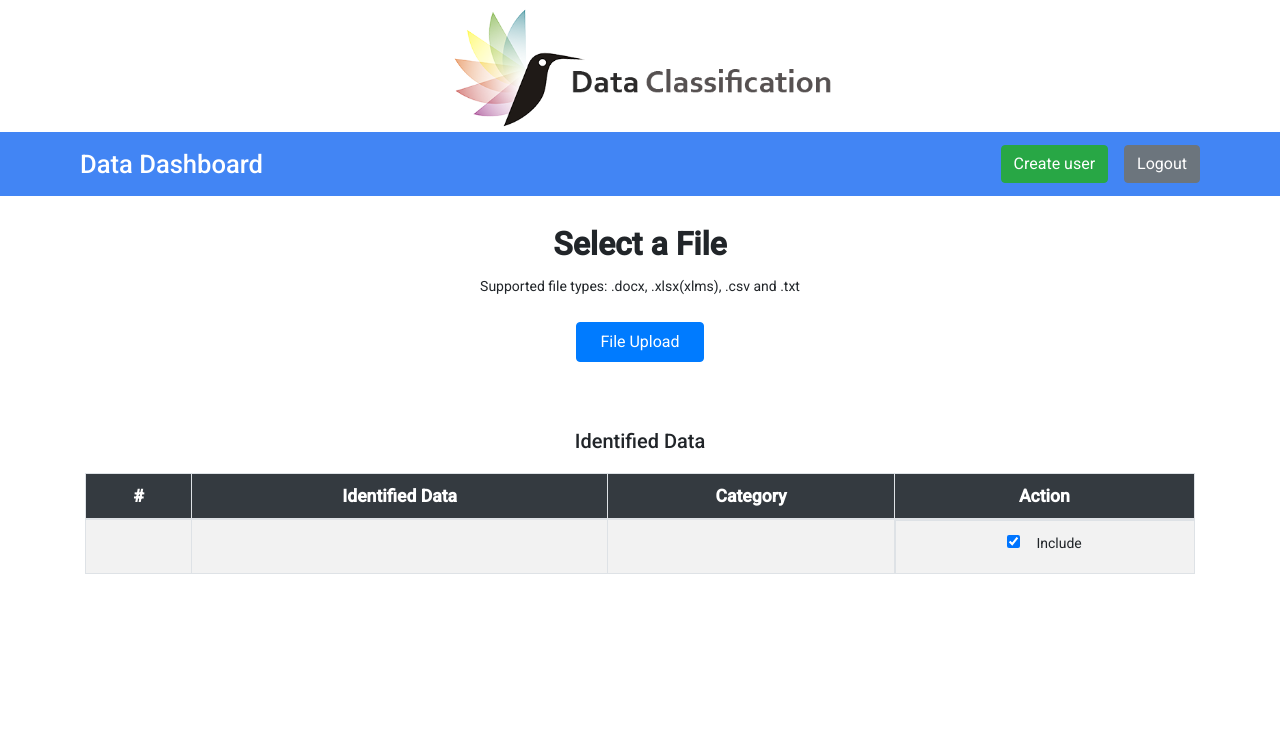
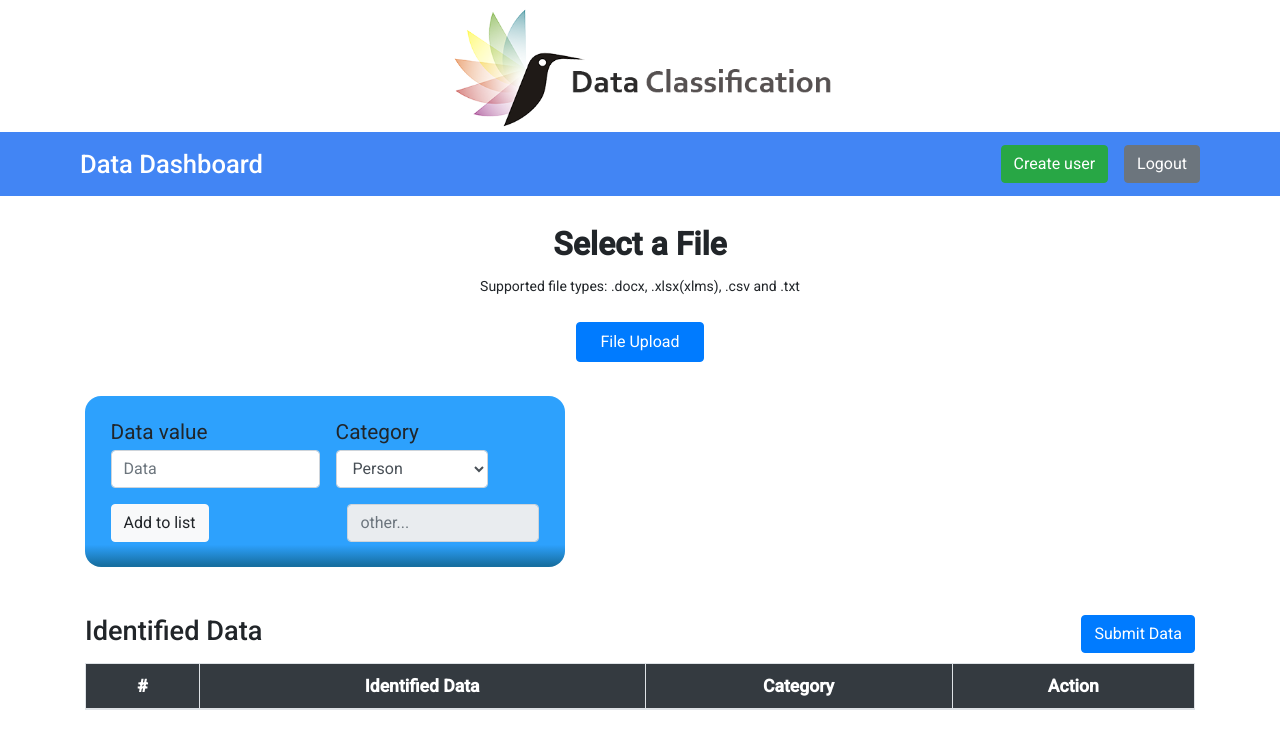
Before and after one commit to B1NER0/Angular_B_CMPG, an Angular app: page /home in a window 1280 px wide. Shown: the top 748 px of the page. Built offline with nearby package versions, Linux system fonts and the light colour scheme.

Commit message:
Added manual data input and more api routes

```diff
--- a/src/app/home/home.component.html
+++ b/src/app/home/home.component.html
@@ -1,3 +1,4 @@
+
 
 <div class="header">
     <img class="logo" src="assets\images\Web-Logo2.png"/>
@@ -26,13 +27,44 @@
 
     <p class="fileInfo">{{theFilename}}</p>
 
+    <div class="mb-3" id="leader" *ngIf="isLoad" role="alert">
+      <img src="assets\images\loadIc.gif"/>
+    </div>
+
   </div>
 
 
   <div class="container">
+
+    <div class="manContainer">
+
+    <div class="manData ">
+      <label >Data value<input type="text" class="form-control mt-2" id="manData" placeholder="Data"></label>
+
+
+      <div class="catDiv">
+        <label for="sel1">Category<select #mySelect class="form-control mt-2 manCat" id="sel1" (change)='onOptionSelected(mySelect.value)'>
+          <option class='option' *ngFor='let option of catValues' [value]="option">{{option}}</option>
+        </select></label>
+    </div>
+
+    </div>
+
+    <input type="text" class="form-control mt-2 otherT" disabled id="otherData" placeholder="other...">
+
+    <button class="btn btn-light mt-2" (click)="submitData()">Add to list</button>
+    <div class="alert alert-danger mt-4" id="credEr" *ngIf="isShown" role="alert">
+      Please fill in all the fields
+  </div>
+
+  </div>
+
+  <div class="tableConHead mt-5">
+    <button class="btn btn-primary thisBut" (click)="submitData()">Submit Data</button>
     <h2 class="text-center">Identified Data</h2>
+  </div>
     <div class="table-responsive">
-      <table class="table table-bordered table-hover table-striped">
+      <table class="table table-bordered table-hover table-striped" id="theTable">
         <thead>
           <tr class="bg-dark text-white font-weight-light tableHEAD">
             <th scope="col">#</th>
@@ -46,12 +78,13 @@
             <th>{{item.id}}</th>
             <td>{{item.data}}</td>
             <td>{{item.category}}</td>
-            <td class="custom-control custom-checkbox">
-              <input type="checkbox" checked>
-              <label id="include"> Include</label>
+            <td class="custom-control custom-checkbox" >
+              <label><input type="checkbox" id="chkInclude" val="sdsdf"></label>
+              <div class="sYes" id="dvYes">YES</div>
             </td>
           </tr>
         </tbody>
       </table>
     </div>
+
   </div>
--- a/src/app/home/home.component.scss
+++ b/src/app/home/home.component.scss
@@ -30,7 +30,6 @@
 .fileInfo {
     margin-top: 1.2rem;
     font-size: large;
-    margin-bottom: 3rem;
 }
 
 #include {
@@ -64,3 +63,40 @@
      padding-top: 0.5rem;
      padding-right: 2rem;
  }
+
+ .container h2 {
+     font-size: 1.7rem;
+ }
+
+ .manData{
+     display: flex;
+     flex-direction: row;
+ }
+
+ .manData label{
+     font-size: 1.3rem;
+ }
+
+ .catDiv {
+     margin-left: 1rem;
+ }
+
+ .manContainer{
+     background: linear-gradient(0deg, rgba(23,111,161,1) 1%, rgba(45,161,253,1) 13%);
+     padding: 1.6rem;
+     border-radius: 1rem;
+     width: 30rem;
+ }
+
+ .otherT {
+     width: 12rem;
+     float: right;
+ }
+
+.tableConHead h2 {
+    float:left;
+}
+
+ .thisBut{
+     float: right;
+ }
--- a/src/app/home/home.component.ts
+++ b/src/app/home/home.component.ts
@@ -15,6 +15,71 @@ export class HomeComponent implements OnInit {
   ngOnInit(): void {
     var theUser = localStorage.getItem('username');
     document.getElementById('theUser').innerHTML = theUser;
+    this.isLoad = false;
+  }
+
+
+  catValues = [
+    "Person",
+    "Email",
+    "Phone",
+    "ID Number",
+    "Location",
+    "Banking",
+    "Religion",
+    "Other (specify)"
+  ]
+
+  onOptionSelected(value:string){
+    var el = <HTMLInputElement> document.getElementById('otherData');
+    el.value = '';
+    if(value == 'Other (specify)'){
+      el.disabled = false;
+    }
+    else{
+      el.disabled = true;
+    }
+
+  }
+
+  isShown :boolean;
+  manAddData(){
+
+    var theVal = (<HTMLInputElement>document.getElementById('manData')).value;
+    var otherData = (<HTMLInputElement>document.getElementById('otherData')).value
+    var theCat = (<HTMLInputElement>document.getElementById('sel1')).value;
+
+
+    if(theCat === 'Other (specify)'){
+      if(otherData === ''){
+        this.isShown = true;
+        return;
+      }
+      else{
+        this.isShown = false;
+      }
+
+      theCat = otherData;
+    }
+
+    if(theVal === ''){
+      this.isShown = true;
+    }else{
+      this.isShown = false;
+
+      var thisCount = this.toPop.length + 1;
+
+      this.toPop.push({
+        id: thisCount,
+        data: theVal,
+        category: theCat,
+        status: 'YES'
+      })
+
+      this.ItemsArray = this.toPop;
+    }
+
+
   }
 
   logOut(){
@@ -70,9 +135,44 @@ export class HomeComponent implements OnInit {
     this.apiReq.checkIfAuth('newUser');
   }
 
-  ItemsArray= [[
-    {},]
-  ];
+
+
+  submitData() {
+
+    this.manAddData()
+
+   /* var test = <HTMLTableElement>(document.querySelector('#theTable'));
+
+    var bla = test.tBodies[0].rows;
+
+    var arr = [];
+
+    Array.from(bla).forEach((row, idx) => {
+      const tds = Array.from(row.cells).map(td => td.textContent);
+      arr.push(tds);
+    })
+
+    this.startSorting(arr);*/
+  }
+
+  startSorting(theArr){
+      console.log(theArr)
+
+      theArr.forEach(element => {
+        if(element[3] === 'YES'){
+          if(!this.itemsToSend.includes(element[2])){
+            this.itemsToSend.push(element[2]);
+          }
+        }
+      });
+
+      this.apiReq.sendIdentifiedData(this.itemsToSend, '30303052').subscribe(res => {
+        console.log(res)
+      })
+  }
+
+  ItemsArray= [];
+  itemsToSend = [];
 
   toPop = [];
   public populateGrid(result){
@@ -90,7 +190,8 @@ export class HomeComponent implements OnInit {
       this.toPop.push({
         id: counter,
         data: element,
-        category: 'Person'
+        category: 'Person',
+        status: 'YES'
       })
     });
 
@@ -102,7 +203,8 @@ export class HomeComponent implements OnInit {
       this.toPop.push({
         id: counter,
         data: element,
-        category: 'ID Number'
+        category: 'ID Number',
+        status: 'YES'
       })
     });
 
@@ -114,7 +216,8 @@ export class HomeComponent implements OnInit {
       this.toPop.push({
         id: counter,
         data: element,
-        category: 'Phone'
+        category: 'Phone',
+        status: 'YES'
       })
     });
 
@@ -126,7 +229,8 @@ export class HomeComponent implements OnInit {
       this.toPop.push({
         id: counter,
         data: element,
-        category: 'Email'
+        category: 'Email',
+        status: 'YES'
       })
     });
 
@@ -138,7 +242,8 @@ export class HomeComponent implements OnInit {
       this.toPop.push({
         id: counter,
         data: element,
-        category: 'Religion'
+        category: 'Religion',
+        status: 'YES'
       })
     });
 
@@ -150,7 +255,8 @@ export class HomeComponent implements OnInit {
       this.toPop.push({
         id: counter,
         data: element,
-        category: 'Location/Address'
+        category: 'Location/Address',
+        status: 'YES'
       })
     });
 
@@ -162,12 +268,14 @@ export class HomeComponent implements OnInit {
       this.toPop.push({
         id: counter,
         data: element,
-        category: 'Banking'
+        category: 'Banking',
+        status: 'YES'
       })
     });
 
     this.ItemsArray = this.toPop;
-    console.log(this.toPop)
+    this.isLoad = false;
+    //console.log(this.toPop)
 
   }
 
@@ -177,12 +285,15 @@ export class HomeComponent implements OnInit {
 
   }
 
+  isLoad: boolean = false;
+
   public analyzeData() {
+    this.isLoad = true;
     this.ItemsArray = [];
     try{
         this.apiReq.getAnalysedData().subscribe(result => {
         this.classified = result;
-        console.log(result)//this.classified[0]['Person'][3]
+        //console.log(result)//this.classified[0]['Person'][3]
         this.populateGrid(result);
         return true;
 
--- a/src/app/new-user/new-user.component.scss
+++ b/src/app/new-user/new-user.component.scss
@@ -8,3 +8,7 @@
 .signUP h1 {
     font-size: 2rem;
 }
+
+.higlight {
+    content: 'NO';
+}
--- a/src/app/services/API/api-master.service.ts
+++ b/src/app/services/API/api-master.service.ts
@@ -40,6 +40,11 @@ export class APIMasterService {
   })
   }
 
+  sendIdentifiedData(iData, userID): Observable<any>{
+    return this.http.post<any>(this.apiUrl + '/sendData', {data: iData, uID: userID})
+
+  }
+
 
   theData:any = [];
 
@@ -66,7 +71,7 @@ export class APIMasterService {
 
   createUser(tusername, temail, tpassword): Observable<any>{
 
-    return this.http.post(this.apiUrl + '/newUser', {username: tusername, email: temail,password: tpassword}, {observe: 'response', responseType: 'text'})
+    return this.http.post(this.apiUrl + '/newUser', {username: tusername, email: temail, password: tpassword}, {observe: 'response', responseType: 'text'})
   }
 
 
```
Also changed, not shown: src/assets/images/loadIc.gif (added).
